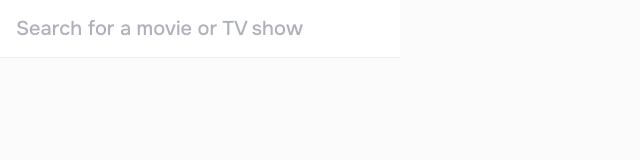
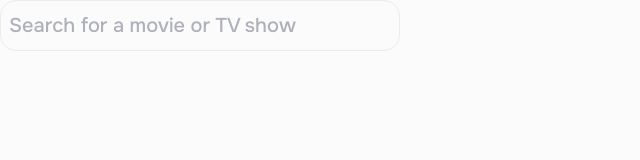
Before and after one commit to lnbxyz/stargaze, an Angular app: page / in a window 1280 px wide. Shown: the top 160 px of the page, without its empty margins (0-640 px from the left). Built offline with nearby package versions, Linux system fonts and the light colour scheme.

Commit message:
search box style

```diff
--- a/src/app/components/search/search.component.scss
+++ b/src/app/components/search/search.component.scss
@@ -10,24 +10,34 @@
     height: 3rem;
     position: absolute;
     bottom: 0;
-    background: linear-gradient(transparent, var(--color-background));
+    background: ease-gradient(
+      var(--color-background-transparent),
+      var(--color-background)
+    );
   }
 }
 
 .search {
-  width: 100%;
-  padding: 1rem;
+  padding: 0.75rem 0.5rem;
   font-size: 1.25rem;
-  border: none;
-  border-bottom: 1px solid var(--color-lowest-contrast);
-  font-weight: 600;
+  border: 1px solid var(--color-lowest-contrast);
+  border-radius: 1rem;
+  font-weight: 500;
   color: var(--color-high-contrast);
   outline: none;
   flex: initial;
+  background-color: var(--color-background);
+
+  transition: background-color 100ms ease, filter 100ms ease;
 
   &::placeholder {
     color: var(--color-low-contrast);
     font-weight: 500;
+  }
+
+  &:focus {
+    background-color: var(--color-elevated);
+    filter: drop-shadow(0 0 0.5rem var(--color-lowest-contrast));
   }
 }
 
@@ -42,12 +52,13 @@
 .result {
   list-style: none;
   padding: 0.5rem;
+  padding-left: 0;
   display: flex;
   flex-direction: row;
   align-items: center;
   gap: 1rem;
 
-  transition: margin-left 100ms linear, border-color 100ms linear;
+  transition: padding-left 100ms ease;
 
   &:not(:first-child) {
     border-top: 1px solid var(--color-lowest-contrast);
@@ -62,7 +73,7 @@
     background-color: var(--color-lowest-contrast);
     border-radius: 1rem;
     cursor: pointer;
-    margin-left: 0.5rem;
+    padding-left: 0.5rem;
 
     .result-name {
       font-weight: 900;
@@ -80,7 +91,7 @@
   height: auto;
   border-radius: 0.5rem;
   border: 1px solid var(--color-lowest-contrast);
-  transition: width 100ms linear;
+  transition: width 100ms ease;
 }
 
 .result-details {
@@ -92,13 +103,13 @@
 .result-name {
   font-size: 1.25rem;
   font-weight: 500;
-  transition: font-weight 100ms linear;
+  transition: font-weight 100ms ease;
   color: var(--color-high-contrast);
 }
 
 .result-description {
   font-size: 1rem;
   font-weight: 300;
-  transition: font-weight 100ms linear;
+  transition: font-weight 100ms ease;
   color: var(--color-medium-contrast);
 }
--- a/src/styles.scss
+++ b/src/styles.scss
@@ -7,6 +7,7 @@
   --color-lowest-contrast: #eaebed;
   --color-background: #fbfbfb;
   --color-background-transparent: rgba(251, 251, 251, 0);
+  --color-elevated: #ffffff;
 }
 
 body,
```
